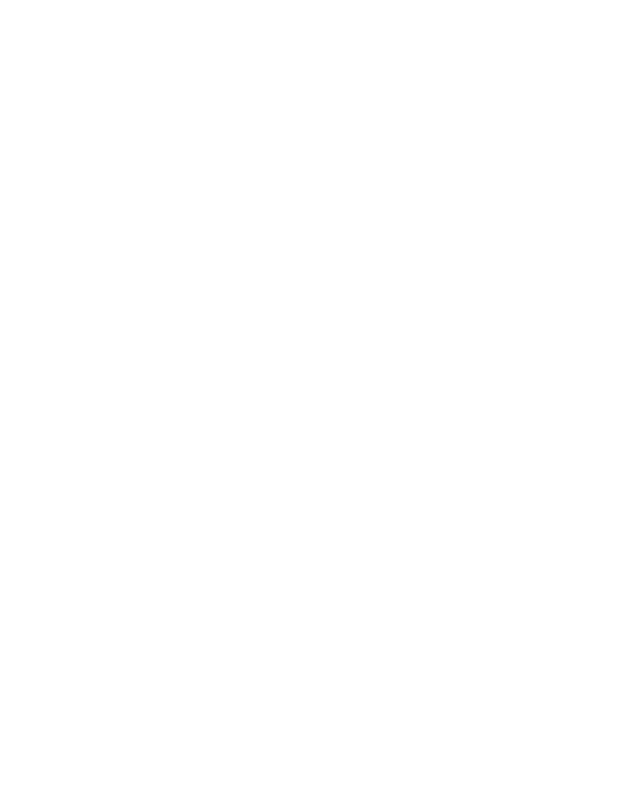
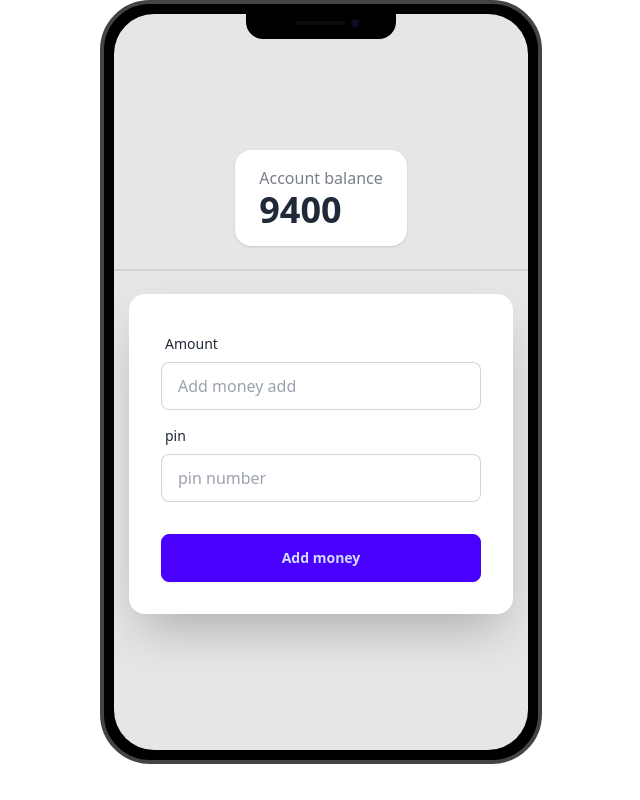
Before and after one commit to Tarannum-Raisha/payoo-mfs-recap, a plain HTML site: page index.html in a window 1280 px wide. Shown: the whole page, without its empty margins (319-959 px from the left). Drawn offline with nearby package versions, Linux system fonts and the light colour scheme.

Commit message:
added add money file

```diff
--- a/index.html
+++ b/index.html
@@ -4,8 +4,52 @@
     <meta charset="UTF-8">
     <meta name="viewport" content="width=device-width, initial-scale=1.0">
     <title>Payoo mfs recap</title>
+    <!-- daisy ui cnd -->
+    <link href="https://cdn.jsdelivr.net/npm/daisyui@4.12.14/dist/full.min.css" rel="stylesheet" type="text/css" />
+    <script src="https://cdn.tailwindcss.com"></script>
+
 </head>
 <body>
+    <main class="flex justify-center">
+        <div class="mockup-phone">
+            <div class="camera"></div>
+            <div class="display">
+              <div class="artboard artboard-demo phone-3">
+                <!-- account balance -->
+                <div class="stats shadow">
+                    <div class="stat">
+                      <div class="stat-title">Account balance</div>
+                      <div id="account-balance" class="stat-value">9400</div>
+                    </div>
+                  </div>
+                  <div class="divider"></div>
 
+                  <!-- add money form start  -->
+                  <div class="card bg-base-100 w-full max-w-sm shrink-0 shadow-2xl">
+                    <form class="card-body">
+                      <div class="form-control">
+                        <label class="label">
+                          <span class="label-text">Amount</span>
+                        </label>
+                        <input type="text" id="add-money-input"  placeholder="Add money add" class="input input-bordered" required />
+                      </div>
+                      <div class="form-control">
+                        <label class="label">
+                          <span class="label-text">pin</span>
+                        </label>
+                        <input type="password" id="add-pin" placeholder="pin number" class="input input-bordered" autocomplete="off" />
+                      </div>
+                      <div class="form-control mt-6">
+                        <button id="btn-money" class="btn btn-primary">Add money</button>
+                      </div>
+                    </form>
+                  </div>
+                   <!-- add money from end -->
+
+              </div>
+            </div>
+          </div>
+    </main>
+    <script src="js/add-money.js"></script>
 </body>
 </html>
--- /dev/null
+++ b/js/add-money.js
@@ -0,0 +1,20 @@
+
+
+
+document.getElementById('btn-money').addEventListener('click', function(event){
+   event.preventDefault();
+
+    const addMoney = document.getElementById('add-money-input').value;
+   const money = parseFloat(addMoney);
+    const addPin = document.getElementById('add-pin').value;
+
+    if( addPin === '1234'){
+        const accountBalance =  document.getElementById('account-balance').innerText;
+        const balanceNumber = parseFloat(accountBalance);
+         const balance = money + balanceNumber;
+       document.getElementById('account-balance').innerText = balance;
+    }
+    else{
+        alert('Failed to add money');
+    }
+})
--- /dev/null
+++ b/tailwind.config.js
@@ -0,0 +1,9 @@
+
+// @type {import('tailwindcss').Config}
+module.exports = {
+    content: ["./src/**/*.{html,js}"],
+    theme: {
+      extend: {},
+    },
+    plugins: [],
+  }
```
